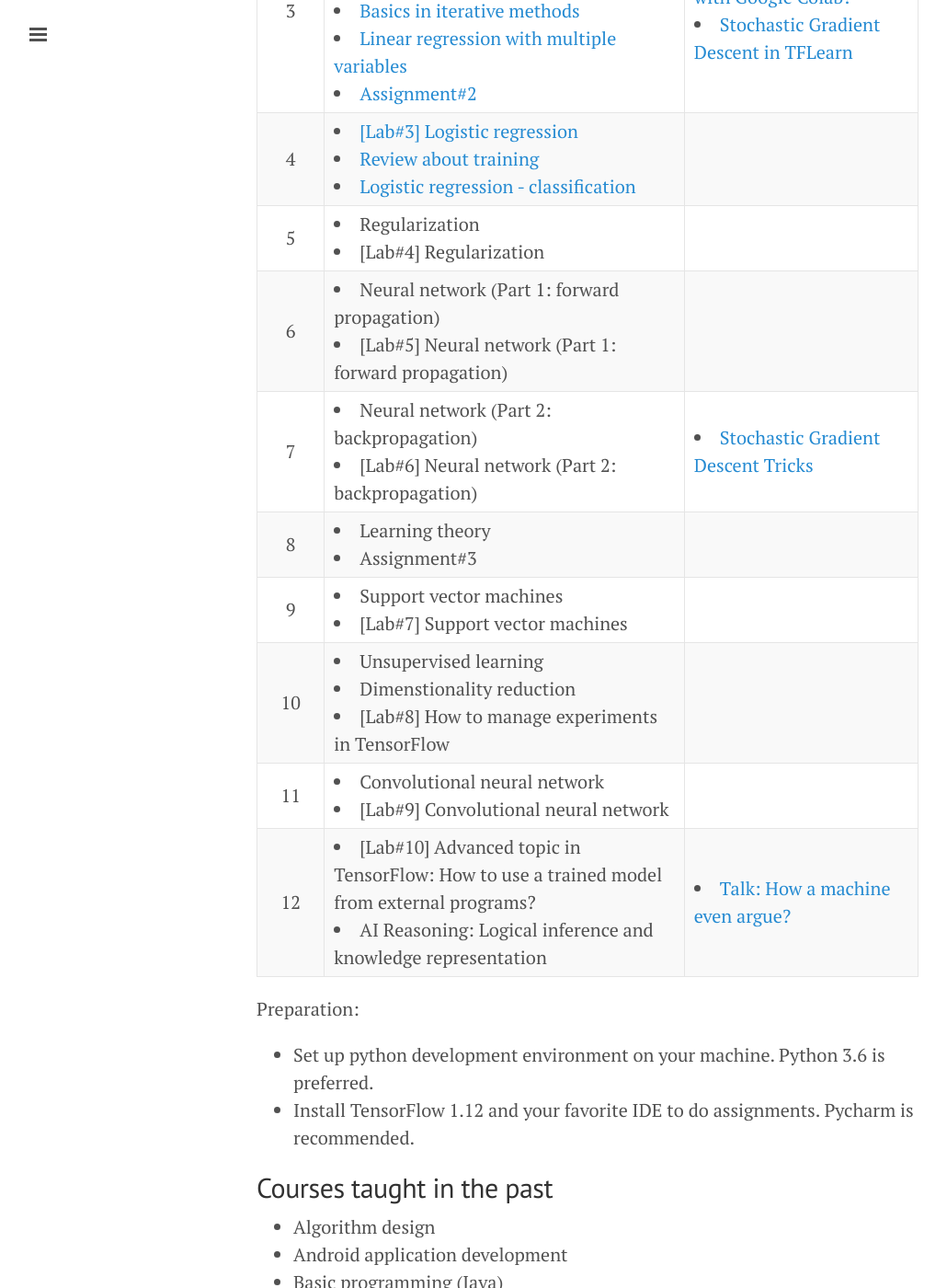
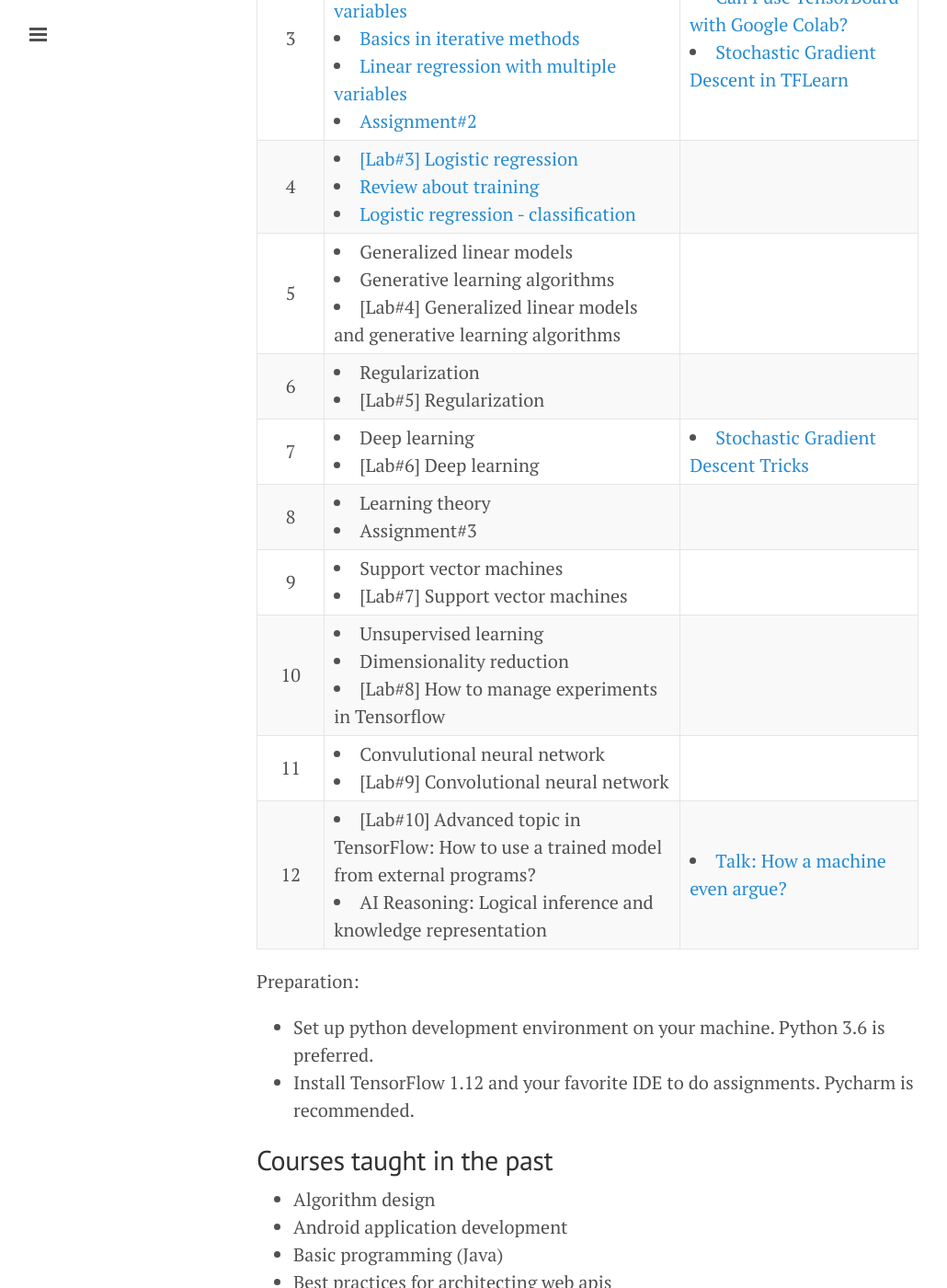
Before and after one commit to xlives/xlives.github.io, a Jekyll site: the page built from courses.markdown, in a window 1280 px wide and 1400 px high, scrolled down 1152 px. Shown: the whole window at 92% size, without its empty margins (1-1031 px from the left). Built offline with Jekyll 4.4.1, drawn with Linux system fonts in a browser that asks for light colours.

Commit message:
Update courses.markdown

```diff
--- a/courses.markdown
+++ b/courses.markdown
@@ -73,20 +73,21 @@ Present
   </tr>
   <tr>
     <td align='center'>5</td>
-    <td> <li> Regularization </li>
-       <li> [Lab#4] Regularization </li> </td>
+    <td> <li> Generalized linear models </li>
+       <li> Generative learning algorithms </li>
+       <li> [Lab#4] Generalized linear models and generative learning algorithms </li> </td>
      <td> </td>
   </tr>
    <tr>
     <td align='center'>6</td>
-    <td> <li> Neural network (Part 1: forward propagation) </li>
-       <li> [Lab#5] Neural network (Part 1: forward propagation) </li> </td>
+    <td> <li> Regularization </li>
+       <li> [Lab#5] Regularization </li> </td>
      <td> </td>
   </tr>
    <tr>
     <td align='center'>7</td>
-    <td> <li> Neural network (Part 2: backpropagation) </li>
-       <li> [Lab#6] Neural network (Part 2: backpropagation) </li> </td>
+    <td> <li> Deep learning </li>
+       <li> [Lab#6] Deep learning </li> </td>
      <td> <li> <a href='https://www.microsoft.com/en-us/research/publication/stochastic-gradient-tricks/?from=http%3A%2F%2Fresearch.microsoft.com%2Fpubs%2F192769%2Ftricks-2012.pdf'>Stochastic Gradient Descent Tricks</a> </li> </td>
   </tr>
    <tr>
@@ -104,13 +105,14 @@ Present
    <tr>
     <td align='center'>10</td>
     <td> <li> Unsupervised learning </li>
-       <li> Dimenstionality reduction </li>
-       <li> [Lab#8] How to manage experiments in TensorFlow </li></td>
+       <li> Dimensionality reduction </li>
+       <li> [Lab#8] How to manage experiments in Tensorflow </li>
+      </td>
      <td> </td>
   </tr>
    <tr>
     <td align='center'>11</td>
-    <td> <li> Convolutional neural network </li>
+    <td> <li> Convulutional neural network </li>
        <li> [Lab#9] Convolutional neural network </li> </td>
      <td> </td>
   </tr>
```
